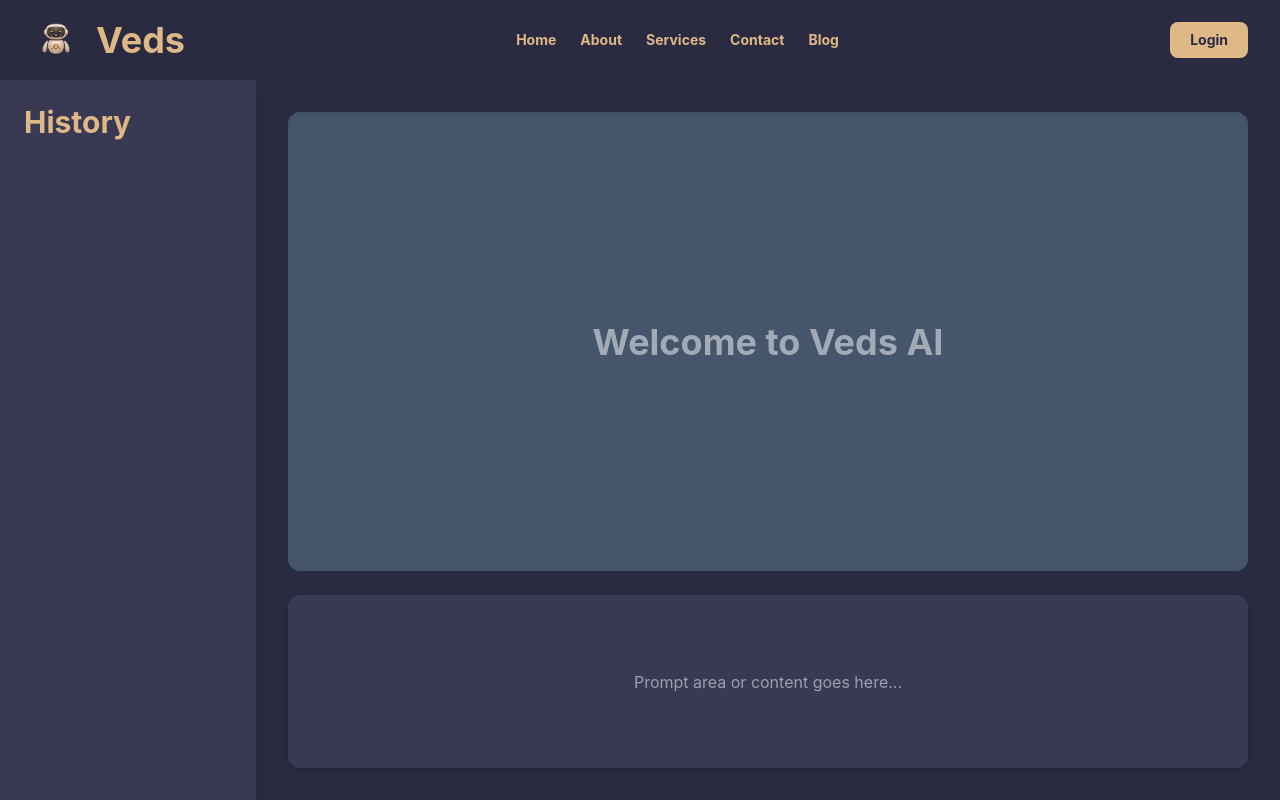
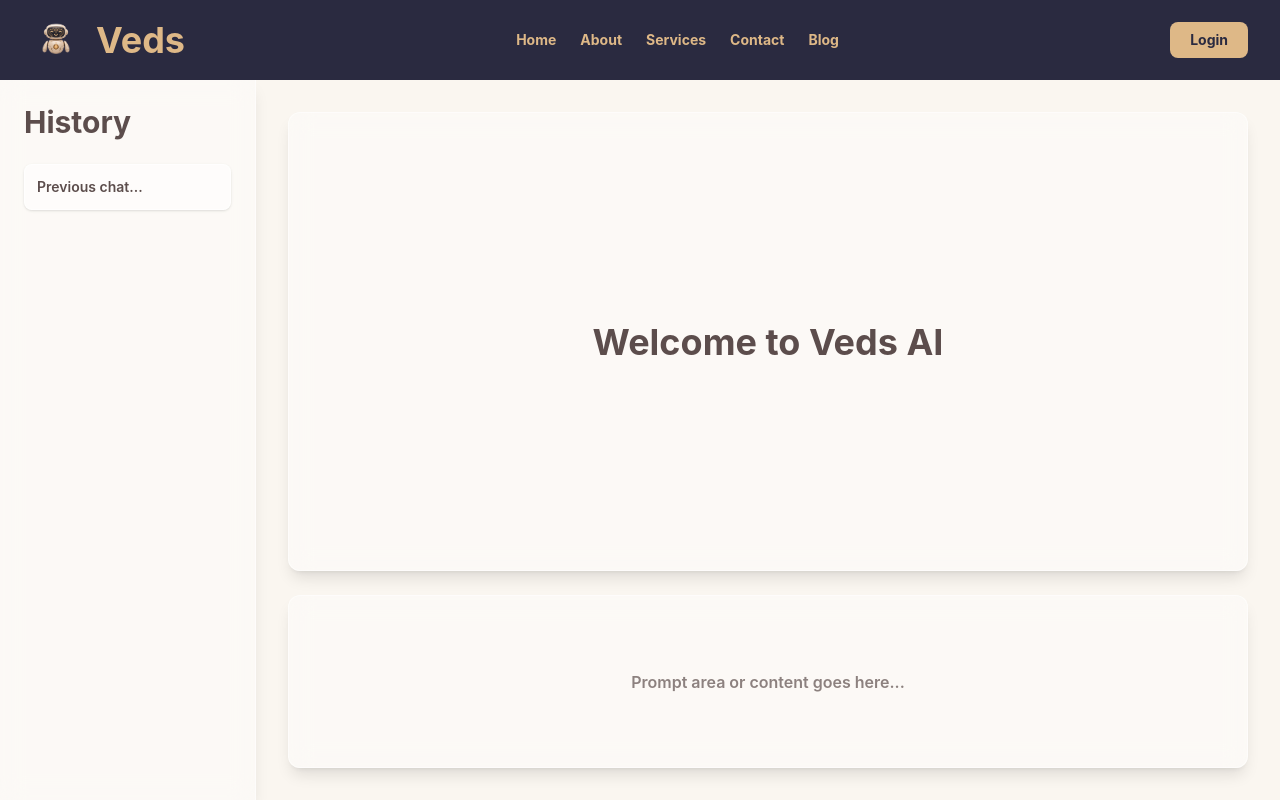
Before and after one commit to VedrajSingh1926/VedsAI, a React (Vite) app: page / in a window 1280 px wide. Built offline with nearby package versions, Linux system fonts and the light colour scheme.

Commit message:
UI Updates: Hero theme, 650px navbar breakpoint and history toggle

```diff
--- a/index.html
+++ b/index.html
@@ -5,6 +5,8 @@
     <link rel="icon" type="image/svg+xml" href="/favicon.svg" />
     <meta name="viewport" content="width=device-width, initial-scale=1.0" />
     <title>veds-ai</title>
+        <link rel="stylesheet" href="https://cdnjs.cloudflare.com/ajax/libs/font-awesome/7.0.1/css/all.min.css" integrity="sha512-2SwdPD6INVrV/lHTZbO2nodKhrnDdJK9/kg2XD1r9uGqPo1cUbujc+IYdlYdEErWNu69gVcYgdxlmVmzTWnetw==" crossorigin="anonymous" referrerpolicy="no-referrer" />
+
   </head>
   <body>
     <div id="root"></div>
--- a/src/App.jsx
+++ b/src/App.jsx
@@ -1,4 +1,4 @@
-import React from 'react'
+import React, { useState } from 'react'
 import { BrowserRouter, Routes, Route } from 'react-router-dom'
 import Navbar from './Components/Navbar'
 import Sidebar from './Components/Sidebar'
@@ -6,16 +6,18 @@ import Hero from './Components/Hero'
 import Login from './Components/Login'
 
 function App() {
+  const [isSidebarOpen, setIsSidebarOpen] = useState(false);
+
   return (
     <BrowserRouter>
-      <div className="flex flex-col h-screen overflow-hidden bg-[#f8f9fa]">
+      <div className="flex flex-col h-screen overflow-hidden bg-[#FAF6F0]">
         <Navbar />
         <Routes>
           <Route path="/" element={
-            <div className="flex flex-1 w-full overflow-hidden">
-              <Sidebar />
+            <div className="flex flex-1 w-full overflow-hidden relative">
+              <Sidebar isOpen={isSidebarOpen} setIsOpen={setIsSidebarOpen} />
               <main className="flex-1 overflow-y-auto">
-                <Hero />
+                <Hero toggleSidebar={() => setIsSidebarOpen(prev => !prev)} />
               </main>
             </div>
           } />
--- a/src/Components/Hero.jsx
+++ b/src/Components/Hero.jsx
@@ -1,17 +1,24 @@
 import React from 'react'
 
-const Hero = () => {
+const Hero = ({ toggleSidebar }) => {
   return (
-    <>
-    <div className='flex flex-col h-full bg-[#2a2a40] text-white p-4 md:p-8'>
-      <div className='h-[70%] w-full bg-slate-600 rounded-xl shadow-inner flex items-center justify-center p-6 text-center'>
-        <h2 className="text-2xl md:text-4xl font-bold text-white/50">Welcome to Veds AI</h2>
+    <div className='flex flex-col h-full bg-transparent p-4 md:p-8 relative'>
+      {/* Mobile Sidebar Toggle Button */}
+      <button
+        onClick={toggleSidebar}
+        className="min-[650px]:hidden mb-4 self-start bg-white/40 backdrop-blur-md border border-white/50 p-2 px-4 rounded-lg text-[#4A3E3D] shadow-sm hover:bg-white/60 transition-colors flex items-center gap-2 cursor-pointer z-50"
+      >
+        <i className="fa-solid fa-clock-rotate-left"></i>
+        <span className="font-semibold text-sm">History</span>
+      </button>
+
+      <div className='h-[70%] w-full bg-white/40 backdrop-blur-md border border-white/50 rounded-xl shadow-lg flex items-center justify-center p-6 text-center'>
+        <h2 className="text-2xl md:text-4xl font-bold text-[#5c4d4c]">Welcome to Veds AI</h2>
       </div>
-      <div className="flex-1 mt-6 bg-[#393953] rounded-xl shadow-md p-4 flex items-center justify-center">
-        <p className="text-gray-400">Prompt area or content goes here...</p>
+      <div className="flex-1 mt-6 bg-white/40 backdrop-blur-md border border-white/50 rounded-xl shadow-lg p-4 flex items-center justify-center">
+        <p className="text-[#5c4d4c]/70 font-semibold">Prompt area or content goes here...</p>
       </div>
     </div>
-    </>
   )
 }
 
--- a/src/Components/Navbar.jsx
+++ b/src/Components/Navbar.jsx
@@ -10,14 +10,14 @@ const Navbar = () => {
 
   return (
     <>
-      <div className="bg-[#2a2a40] text-[#DEB887] flex justify-between items-center px-4 md:px-8 py-4 relative z-50">
-        <Link to="/" className="flex items-center gap-2 md:gap-4">
-          <img src="./Logo.png" alt="Logo" className='size-10 md:size-12'/>
-          <div className="text-2xl md:text-4xl font-bold">Veds</div>
+      <div className="bg-[#2a2a40] text-[#DEB887] flex justify-between items-center px-4 min-[650px]:px-8 py-4 relative z-50">
+        <Link to="/" className="flex items-center gap-2 min-[650px]:gap-4">
+          <img src="./Logo.png" alt="Logo" className='size-10 min-[650px]:size-12'/>
+          <div className="text-2xl min-[650px]:text-4xl font-bold">Veds</div>
         </Link>
 
 
-        <div className="text-sm font-bold hidden md:block">
+        <div className="text-sm font-bold hidden min-[650px]:block">
           <ul className="flex flex-row gap-6 justify-center items-center">
             <Link to="/"><li className="hover:text-white cursor-pointer transition-colors">Home</li></Link>
             <li className="hover:text-white cursor-pointer transition-colors">About</li>
@@ -29,18 +29,18 @@ const Navbar = () => {
 
 
         <div className="flex items-center gap-4">
-          <Link to="/login" className="hidden md:block bg-[#DEB887] text-[#2a2a40] px-5 py-2 rounded-lg font-bold hover:bg-white transition-colors cursor-pointer text-sm">
+          <Link to="/login" className="hidden min-[650px]:block bg-[#DEB887] text-[#2a2a40] px-5 py-2 rounded-lg font-bold hover:bg-white transition-colors cursor-pointer text-sm">
             Login
           </Link>
 
-          <div onClick={toggleMenu} className="md:hidden block cursor-pointer text-xl hover:text-white transition-colors p-2">
+          <div onClick={toggleMenu} className="min-[650px]:hidden block cursor-pointer text-xl hover:text-white transition-colors p-2">
             <i className="fa-solid fa-bars"></i>
           </div>
         </div>
 
 
         {isMenuOpen && (
-          <ul className="absolute top-full left-0 bg-[#2a2a40] w-full text-center py-4 md:hidden border-t border-[#393953] shadow-xl">
+          <ul className="absolute top-full left-0 bg-[#2a2a40] w-full text-center py-4 min-[650px]:hidden border-t border-[#393953] shadow-xl">
             <Link to="/" onClick={toggleMenu}><li className="py-3 hover:text-white hover:bg-[#393953] cursor-pointer transition-colors">Home</li></Link>
             <li className="py-3 hover:text-white hover:bg-[#393953] cursor-pointer transition-colors">About</li>
             <li className="py-3 hover:text-white hover:bg-[#393953] cursor-pointer transition-colors">Services</li>
--- a/src/Components/SideBar.jsx
+++ b/src/Components/SideBar.jsx
@@ -1,12 +1,26 @@
 import React from 'react'
 
-const Sidebar = () => {
+const Sidebar = ({ isOpen, setIsOpen }) => {
   return (
     <>
-      <div className="hidden md:flex w-64 flex-col bg-[#393953] text-[#DEB887] p-6 h-full shadow-lg z-10">
-        <h1 className='text-3xl font-bold'>History</h1>
-        <div className='mt-4 flex flex-col gap-2'>
+      {isOpen && (
+        <div
+          className="min-[650px]:hidden fixed inset-0 bg-black/20 backdrop-blur-sm z-40"
+          onClick={() => setIsOpen(false)}
+        />
+      )}
+      <div className={`${isOpen ? 'flex absolute inset-y-0 left-0' : 'hidden'} min-[650px]:relative min-[650px]:flex w-64 flex-col bg-white/40 backdrop-blur-md border-r border-white/50 text-[#4A3E3D] p-6 h-full shadow-lg z-50 transition-all`}>
+        <div className="flex justify-between items-center mb-6">
+          <h1 className='text-3xl font-bold text-[#5c4d4c]'>History</h1>
+          <button className="min-[650px]:hidden text-xl text-[#5c4d4c] p-2 cursor-pointer" onClick={() => setIsOpen(false)}>
+            <i className="fa-solid fa-xmark"></i>
+          </button>
+        </div>
+        <div className='flex flex-col gap-2'>
           {/* History items can go here */}
+          <div className="p-3 bg-white/50 rounded-lg shadow-sm border border-white/60 cursor-pointer hover:bg-white/70 transition-colors">
+            <p className="text-sm font-semibold truncate text-[#5c4d4c]">Previous chat...</p>
+          </div>
         </div>
       </div>
     </>
```
